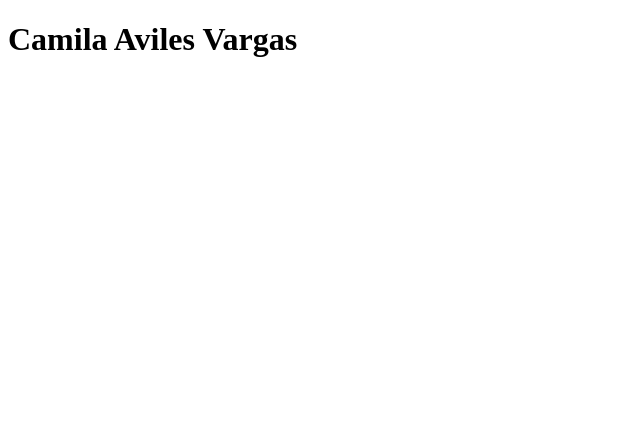
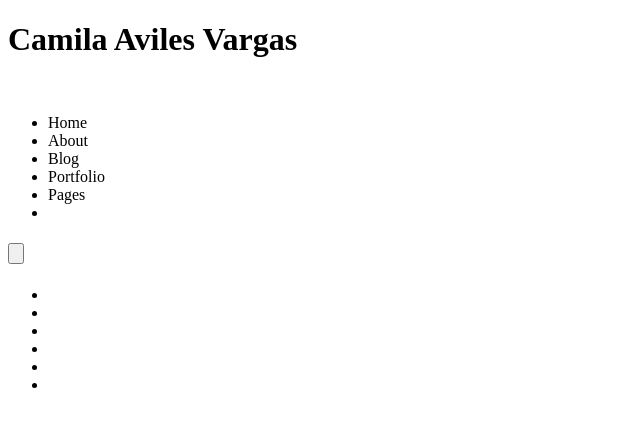
Before and after one commit to CamilaAviles/project1.github.io, a plain HTML site: page Index.html in a window 1280 px wide. Shown: the whole page, without its empty margins (0-640 px from the left). Drawn offline with Linux system fonts and the light colour scheme.

Commit message:
feat: Structure

```diff
--- a/Index.html
+++ b/Index.html
@@ -7,7 +7,59 @@
 </head>
 
 <body>
-   <h1>Camila Aviles Vargas</h1>
+    <h1>Camila Aviles Vargas</h1>
+    <div>
+        <div class="header">
+            <div class="logo_header">
+                <img src="" alt="">
+            </div>
+            <div class="list_header">
+                <ul>
+                    <li>Home</li>
+                    <li>About</li>
+                    <li>Blog</li>
+                    <li>Portfolio</li>
+                    <li>Pages</li>
+                    <li></li>
+                </ul>
+            </div>
+        </div>
+        <div class="container_body">
+            <div class="body_left">
+                <div class="description">
+                    <h1></h1>
+                    <p></p>
+                </div>
+                <div class="button_more">
+                    <button> <img src="" alt=""> </button>
+                </div>
+            </div>
+            <div class="body_right">
+                <div class="info">
+
+                    <h4></h4>
+                    <p></p>
+                    <a href=""></a>
+
+                    <h4></h4>
+                    <p></p>
+                    <a href=""></a>
+
+                </div>
+                <div class="social_networks">
+                    <p></p>
+                    <ul>
+                        <li> <a href=""> <img src="" alt=""> </a> </li>
+                        <li> <a href=""> <img src="" alt=""> </a> </li>
+                        <li> <a href=""> <img src="" alt=""> </a> </li>
+                        <li> <a href=""> <img src="" alt=""> </a> </li>
+                        <li> <a href=""> <img src="" alt=""> </a> </li>
+                        <li> <a href=""> <img src="" alt=""> </a> </li>
+                    </ul>
+                </div>
+            </div>
+        </div>
+    </div>
 </body>
 
 </html>
```
